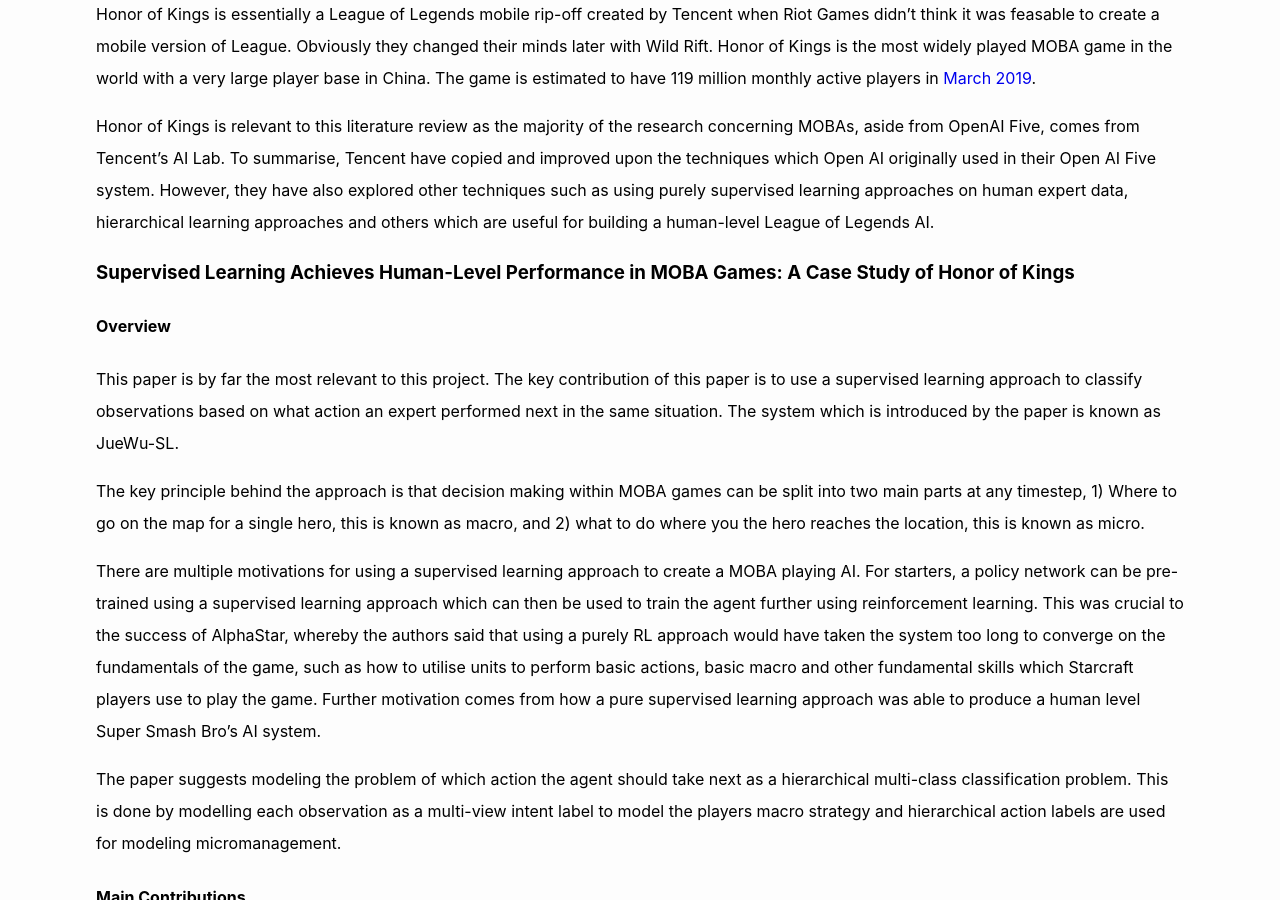
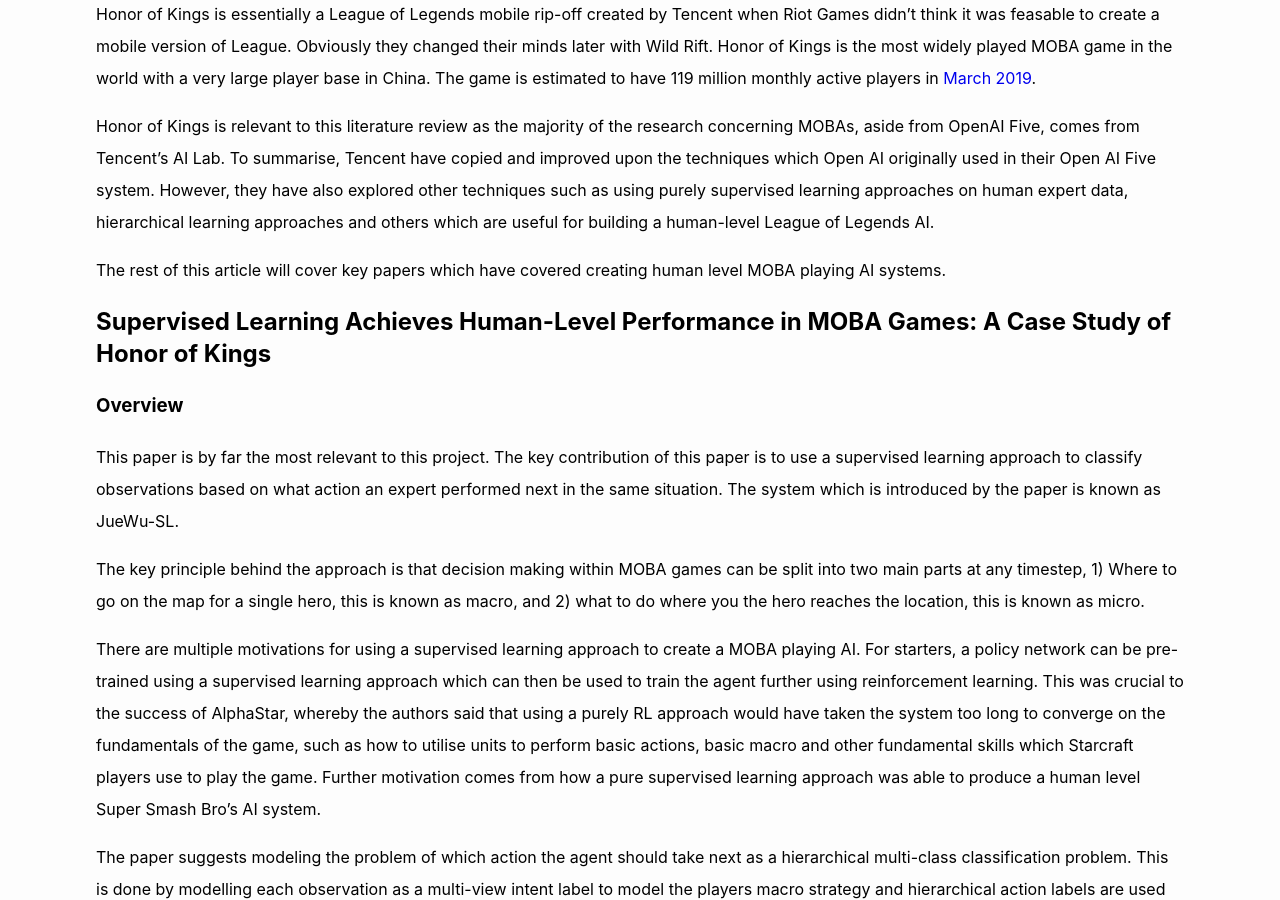
Before and after one commit to MiscellaneousStuff/miscellaneousstuff.github.io, a Jekyll site: the page built from _posts/2021-09-04-tlol-part-4-exploring-the-literature.markdown, in a window 1280 px wide and 900 px high, scrolled down 1029 px. Built offline with Jekyll 4.4.1, drawn with Linux system fonts in a browser that asks for light colours; comment, search, counter and statistics services are not loaded.

Commit message:
move headers down one for each paper, tlol 4

```diff
--- a/_posts/2021-09-04-tlol-part-4-exploring-the-literature.markdown
+++ b/_posts/2021-09-04-tlol-part-4-exploring-the-literature.markdown
@@ -41,6 +41,9 @@
 learning approaches on human expert data, hierarchical learning approaches and others
 which are useful for building a human-level League of Legends AI.
 
+The rest of this article will cover key papers which have covered creating human level
+MOBA playing AI systems.
+
 <!--
 ### Towards Playing Full MOBA Games with Deep Reinforcement Learning
 
@@ -82,9 +85,9 @@
 are the most stable training regime for policy improvement.
 -->
 
-### Supervised Learning Achieves Human-Level Performance in MOBA Games: A Case Study of Honor of Kings
+## Supervised Learning Achieves Human-Level Performance in MOBA Games: A Case Study of Honor of Kings
 
-#### Overview
+### Overview
 
 This paper is by far the most relevant to this project. The key contribution
 of this paper is to use a supervised learning approach to classify observations
@@ -114,7 +117,7 @@
 
 <!-- put in example image here of the macro and micro hierarchical labelling-->
 
-#### Main Contributions
+### Main Contributions
 
 The main contributions of the paper, and the reason why it's so useful to this
 project, are the following two reasons.
@@ -132,7 +135,7 @@
   - This paper gives context for the approach taken for this project
     (or at least the initial approach, we'll see...)
 
-#### Method
+### Method
 
 The paper uses two main types of features throughout the system. The first type
 of feature which the paper uses is a vector feature. Vector features are used to
```
